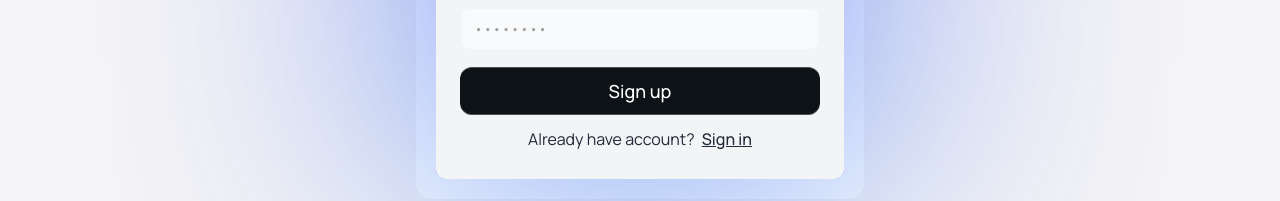
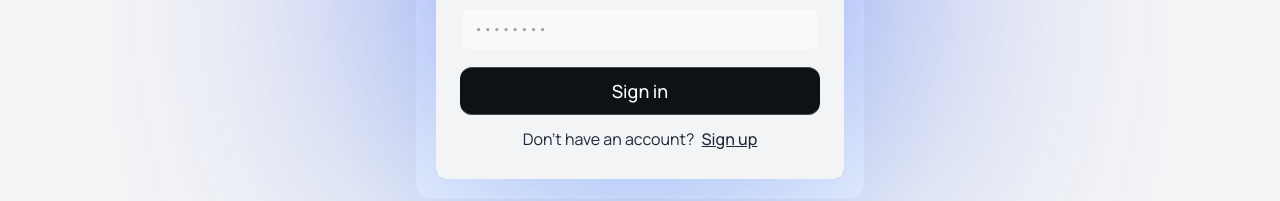
Before and after one commit to MahdiarRez/CryptoBluedia, a Next.js app: page /signIn in a window 1280 px wide. Shown: the part 474-675 px from the top of the page. Built offline with nearby package versions, Linux system fonts and the light colour scheme; what tailwindcss-animated would draw is missing.

Commit message:
fix - ts config fixed

```diff
--- a/app/(login)/formLogin.tsx
+++ b/app/(login)/formLogin.tsx
@@ -6,11 +6,14 @@ import { cn } from '@/app/lib/utils/framer';
 import Button from '@/app/components/button';
 import { formActionLogin } from '@/app/lib/utils/actions';
 import Link from 'next/link';
+import { usePathname } from 'next/navigation';
 
 function FormLogin() {
   const [state, formAction, isPending] = useActionState(formActionLogin, null);
+  const params = usePathname();
+  const isSignUp = params === '/signUp';
+  console.log(state);
 
-  console.log('state :', state);
   return (
     <form className="mt-8 mb-1" action={formAction}>
       <div className="flex flex-col md:flex-row space-y-2 md:space-y-0 md:space-x-2 mb-4">
@@ -36,19 +39,25 @@ function FormLogin() {
         classes="w-full h-12 text-lg  font-medium rounded-xl shadow-[0px_1px_0px_0px_#ffffff40_inset,0px_-1px_0px_0px_#ffffff40_inset] dark:shadow-[0px_1px_0px_0px_var(--zinc-800)_inset,0px_-1px_0px_0px_var(--zinc-800)_inset]"
         isDisabled={isPending}
       >
-        {isPending ? 'Signing up...' : 'Sign up'}
+        {isSignUp
+          ? isPending
+            ? 'Signing up...'
+            : 'Sign up'
+          : isPending
+            ? 'Signing In...'
+            : 'Sign in'}
         <BottomGradient />
       </Button>
 
       <p className={'text-center mt-3'}>
-        Already have account?{' '}
+        {isSignUp ? 'Already have account?' : "Don't have an account?"}{' '}
         <Link
-          href={'/signIn'}
+          href={isSignUp ? '/signIn' : '/signUp'}
           className={
             'underline cursor-pointer ml-1 font-medium hover:text-DarkBlue transition-colors duration-300'
           }
         >
-          Sign in
+          {isSignUp ? 'Sign in' : 'Sign up'}
         </Link>
       </p>
     </form>
--- a/app/currencies/page.tsx
+++ b/app/currencies/page.tsx
@@ -45,7 +45,11 @@ function Page() {
       </div>
       <Suspense
         fallback={
-          <div className={'min-h-[465px] rounded-2xl w-full bg-gray-500'}></div>
+          <div
+            className={
+              'sm:min-h-[433px] min-h-[537px] rounded-2xl w-full bg-gray-300'
+            }
+          ></div>
         }
       >
         <CurrenciesGrid />
```
